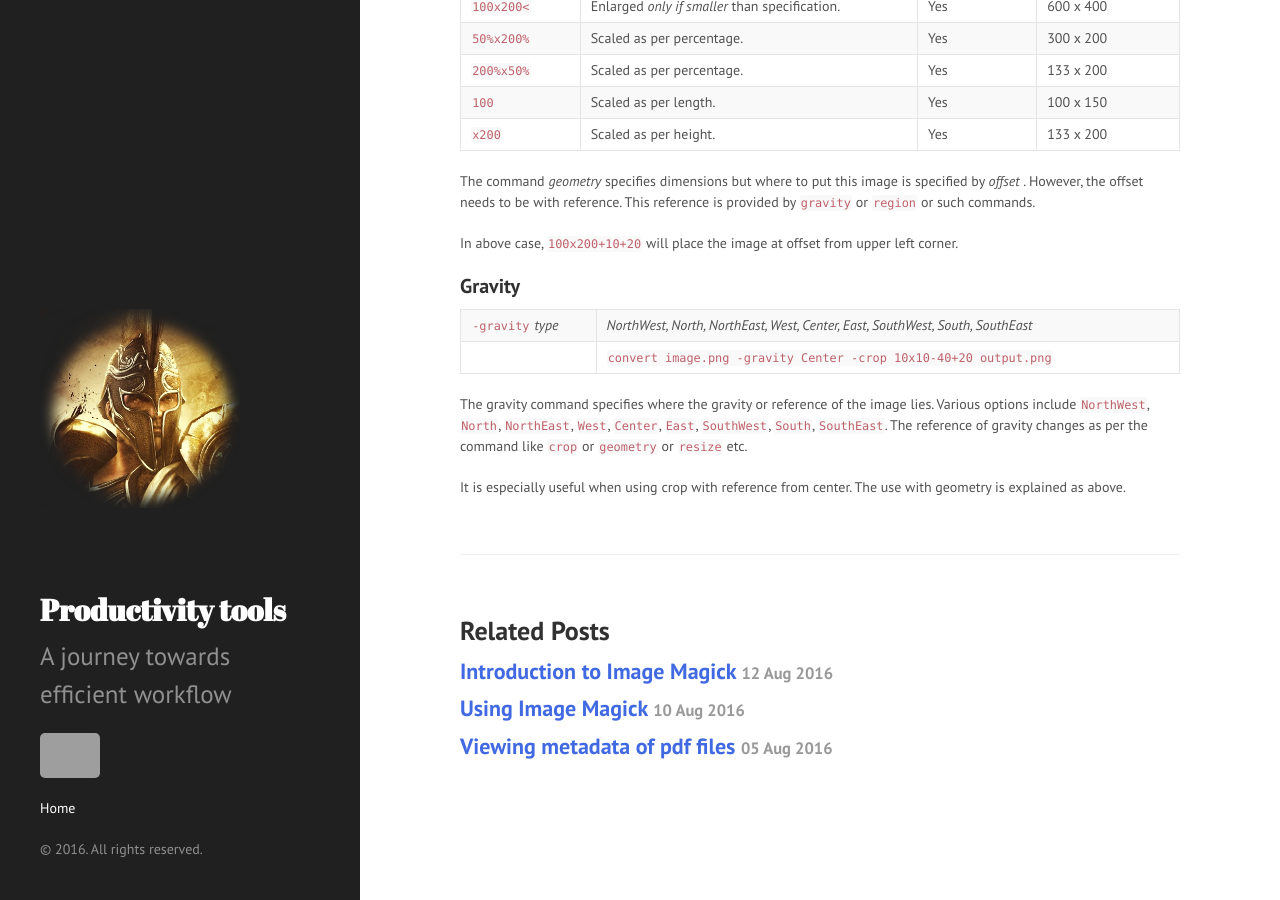
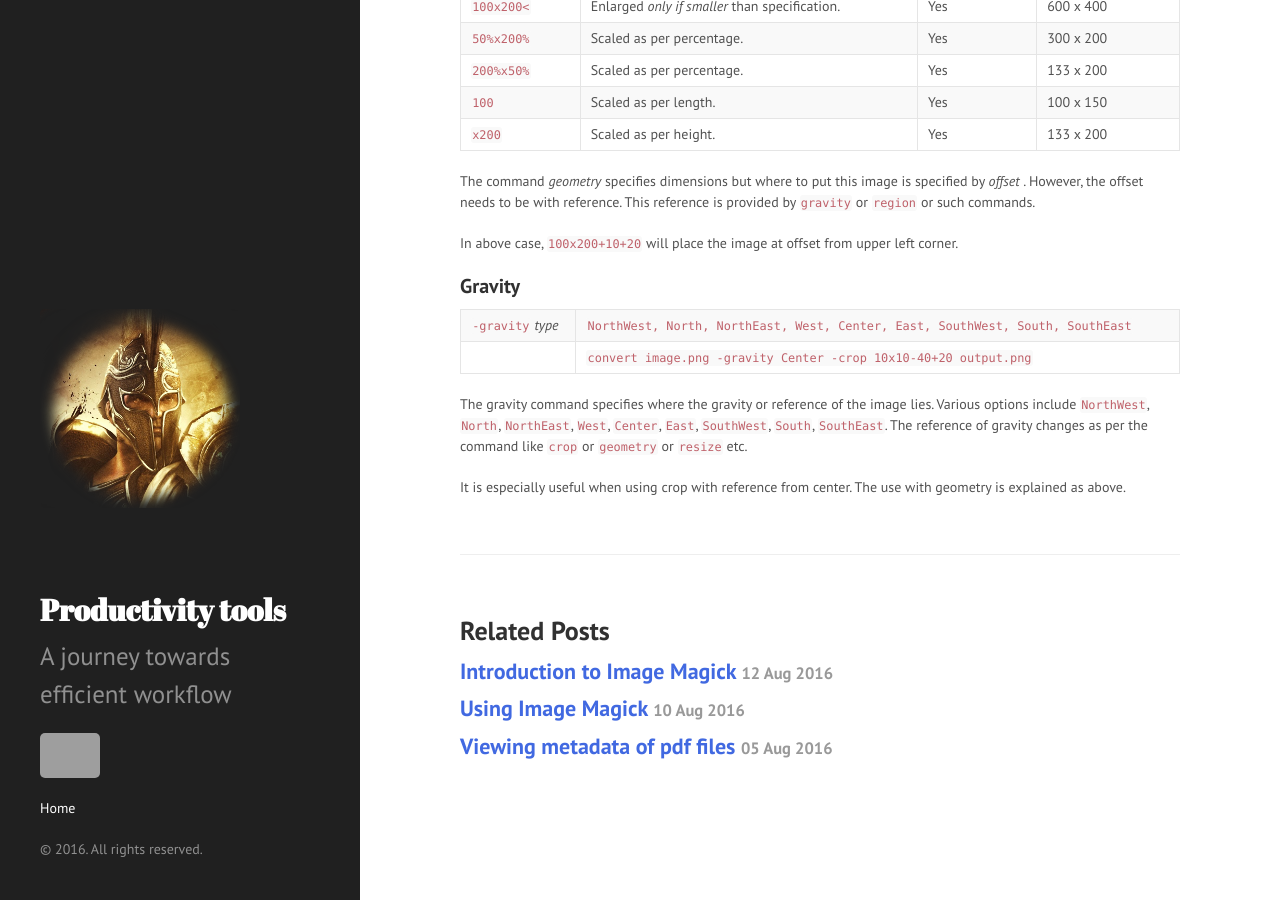
Before and after one commit to MaheshTK/MaheshTK.github.io, a Jekyll site: the page built from _posts/2016-08-13-main-commands-of-image-magick.markdown, in a window 1280 px wide and 900 px high, scrolled down 560 px. Built offline with Jekyll 4.4.1, drawn with Linux system fonts in a browser that asks for light colours; grey boxes are pictures that could not be loaded.

```diff
--- a/_posts/2016-08-13-main-commands-of-image-magick.markdown
+++ b/_posts/2016-08-13-main-commands-of-image-magick.markdown
@@ -28,7 +28,7 @@ In above case, `100x200+10+20` will place the image at offset from upper left co
 
 #### Gravity
 
-| `-gravity` _type_ | _NorthWest, North, NorthEast, West, Center, East, SouthWest, South, SouthEast_ |
+| `-gravity` _type_ | `NorthWest, North, NorthEast, West, Center, East, SouthWest, South, SouthEast` |
 | | `convert image.png -gravity Center -crop 10x10-40+20 output.png` |
 
 The gravity command specifies where the gravity or reference of the image lies. Various options include `NorthWest`, `North`, `NorthEast`, `West`, `Center`, `East`, `SouthWest`, `South`, `SouthEast`. The reference of gravity changes as per the command like `crop` or `geometry` or `resize` etc.
```
